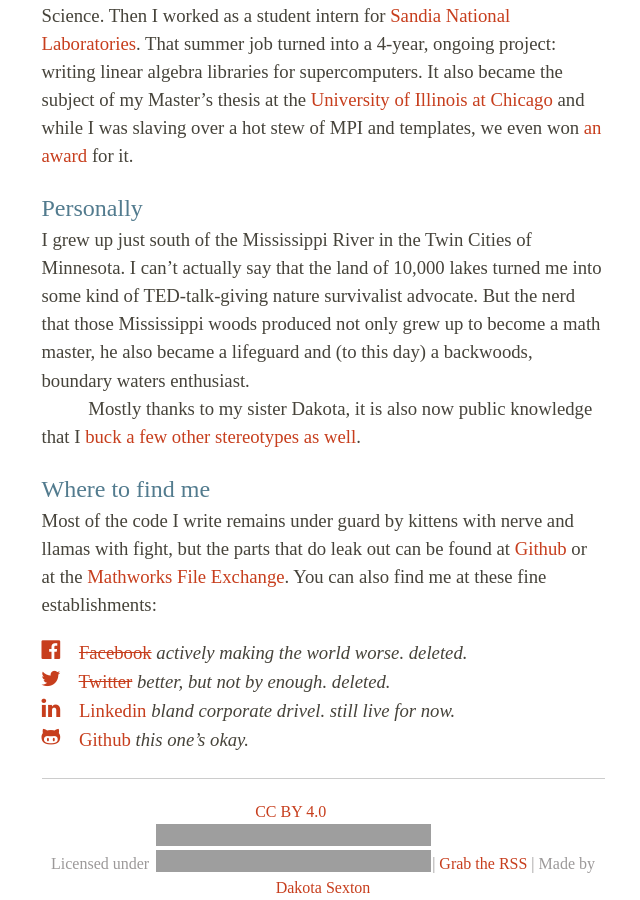
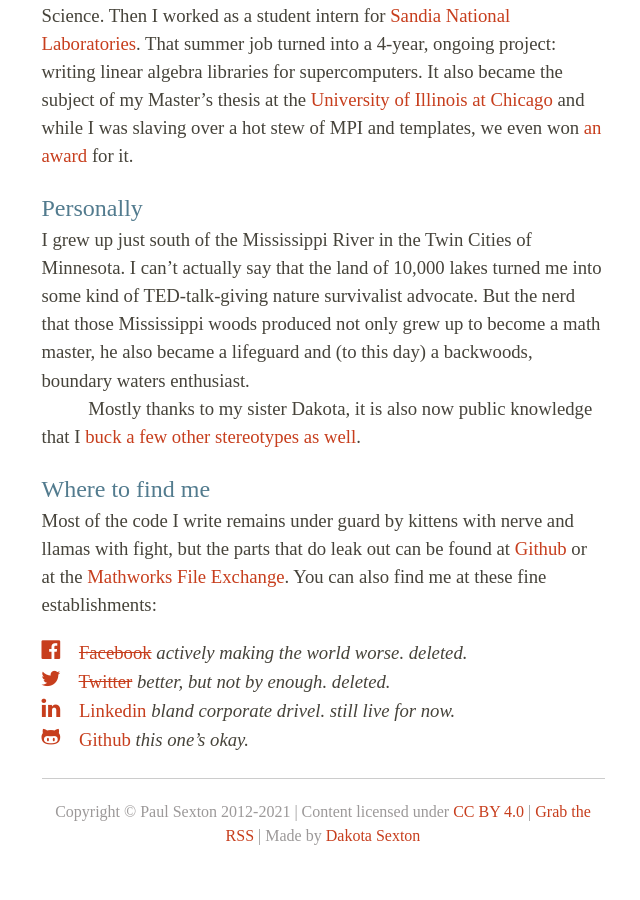
Before and after one commit to psexton/psexton.github.io, a Jekyll site: the page built from index.markdown, in a window 1280 px wide and 900 px high, scrolled down 1125 px. Shown: the whole window, without its empty margins (317-957 px from the left). Built offline with Jekyll 4.4.1, drawn with Linux system fonts in a browser that asks for light colours; some web fonts are replaced; after the commit the page ends 1973 px from its top, so only the background shows below that; grey boxes are pictures that could not be loaded.

Commit message:
Update footer.html
Fix rampaging style elements

```diff
--- a/_includes/footer.html
+++ b/_includes/footer.html
@@ -1,7 +1,7 @@
 
 
 <footer>
-Licensed under <a href="http://creativecommons.org/licenses/by/4.0/" target="_blank" rel="license noopener noreferrer" style="display:inline-block;">CC BY 4.0<img style="height:22px!important;margin-left:3px;vertical-align:text-bottom;" src="https://mirrors.creativecommons.org/presskit/icons/cc.svg?ref=chooser-v1"><img style="height:22px!important;margin-left:3px;vertical-align:text-bottom;" src="https://mirrors.creativecommons.org/presskit/icons/by.svg?ref=chooser-v1"></a> |  <a href="/feed.xml">Grab the RSS</a> | Made by <a href="http://tinykitelab.com">Dakota Sexton</a>
+Copyright &copy; Paul Sexton 2012-2021 | Content licensed under <a href="http://creativecommons.org/licenses/by/4.0" rel="license noopener noreferrer">CC BY 4.0</a> |  <a href="/feed.xml">Grab the RSS</a> | Made by <a href="http://tinykitelab.com">Dakota Sexton</a>
 </footer>
 
 <script src="/js/vendor/jquery.min.js"></script>
```
